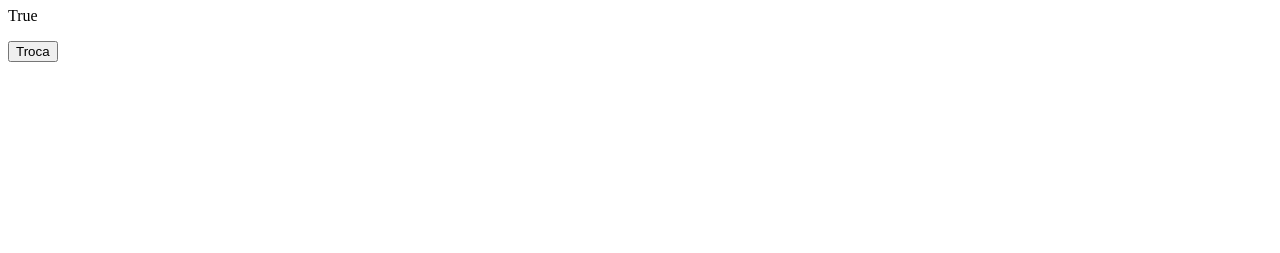
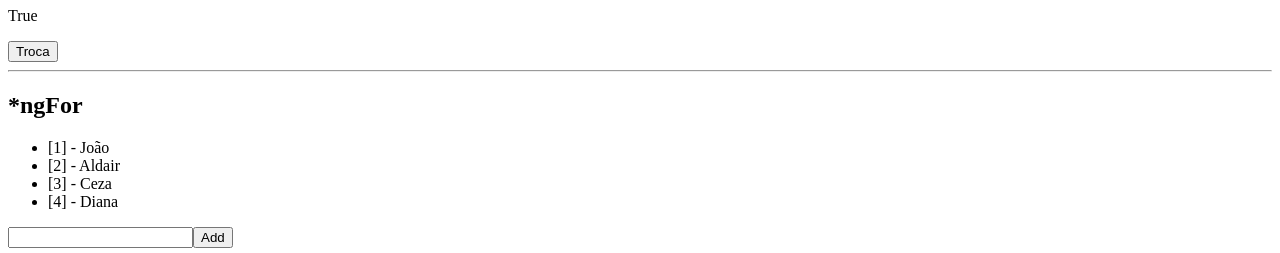
Before and after one commit to joaohqueiroz/angular-basics, an Angular app: page / in a window 1280 px wide. Shown: the part 912-1165 px from the top of the page. Before the commit the page ends 982 px from the top, so only its background shows below. Built offline with nearby package versions, Linux system fonts and the light colour scheme.

Commit message:
*ngFor lessons

```diff
--- a/src/app/structural-directives/structural-directives.component.html
+++ b/src/app/structural-directives/structural-directives.component.html
@@ -1,7 +1,18 @@
 <hr>
+
 <h2>*ngIf</h2>
 <p *ngIf="condition; else elseBlock">True</p>
 <ng-template #elseBlock>
   <p>False</p>
 </ng-template>
 <button (click)="switchCondition()">Troca</button>
+
+<hr>
+
+<h2>*ngFor</h2>
+<ul>
+  <li *ngFor="let item of list; let i = index;">[{{i+1}}] - {{item.nome}}</li>
+</ul>
+
+<input type="text" [(ngModel)]="nome">
+<button (click)="add()">Add</button>
--- a/src/app/structural-directives/structural-directives.component.ts
+++ b/src/app/structural-directives/structural-directives.component.ts
@@ -5,8 +5,20 @@ import { Component } from '@angular/core';
   templateUrl: './structural-directives.component.html',
   styleUrl: './structural-directives.component.scss',
 })
-export class StructuralDirectivesComponent  {
+export class StructuralDirectivesComponent {
+  public nome: string = '';
   public condition: boolean = true;
+  public list: Array<{ nome: string }> = [
+    { nome: 'João' },
+    { nome: 'Aldair' },
+    { nome: 'Ceza' },
+    { nome: 'Diana' },
+  ];
 
-  public switchCondition = (): boolean => this.condition = !this.condition;
+  public switchCondition = (): boolean => (this.condition = !this.condition);
+
+  public add = () => {
+    this.list.push({ nome: this.nome });
+    this.nome = '';
+  };
 }
```
